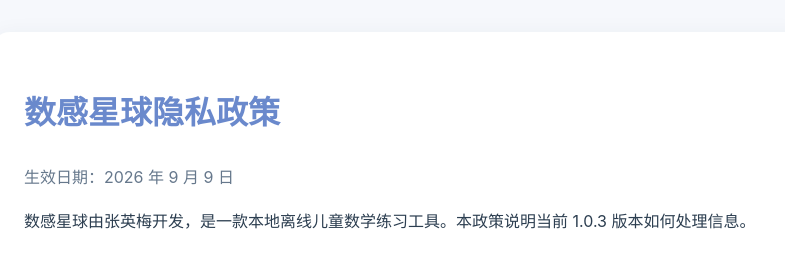
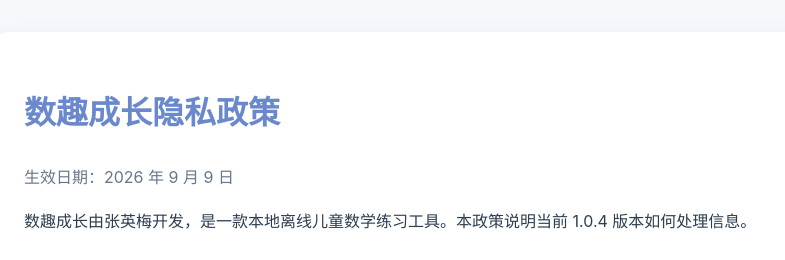
Before and after one commit to rockmay2024/xueshuxue-privacy, a plain HTML site: page index.html in a window 1280 px wide. Shown: the top 260 px of the page, 236-1021 px from the left. Drawn offline with Linux system fonts and the light colour scheme.

Commit message:
Rename app to 数趣成长

```diff
--- a/index.html
+++ b/index.html
@@ -3,7 +3,7 @@
 <head>
   <meta charset="UTF-8">
   <meta name="viewport" content="width=device-width, initial-scale=1.0">
-  <title>数感星球隐私政策</title>
+  <title>数趣成长隐私政策</title>
   <style>
     body { margin: 0; background: #f6f8fc; color: #2c3e50; font: 16px/1.75 -apple-system, BlinkMacSystemFont, "PingFang SC", "Microsoft YaHei", sans-serif; }
     main { max-width: 760px; margin: 32px auto; padding: 32px; background: #fff; border-radius: 18px; box-shadow: 0 6px 24px rgba(44,62,80,.08); }
@@ -13,9 +13,9 @@
 </head>
 <body>
 <main>
-  <h1>数感星球隐私政策</h1>
+  <h1>数趣成长隐私政策</h1>
   <p class="meta">生效日期：2026 年 9 月 9 日</p>
-  <p>数感星球由张英梅开发，是一款本地离线儿童数学练习工具。本政策说明当前 1.0.3 版本如何处理信息。</p>
+  <p>数趣成长由张英梅开发，是一款本地离线儿童数学练习工具。本政策说明当前 1.0.4 版本如何处理信息。</p>
   <h2>我们处理的信息</h2>
   <p>你可以在应用内输入儿童昵称。昵称仅保存在当前设备上，用于应用内显示；不会上传至服务器，也不会与第三方共享。</p>
   <h2>权限、网络与第三方</h2>
```
